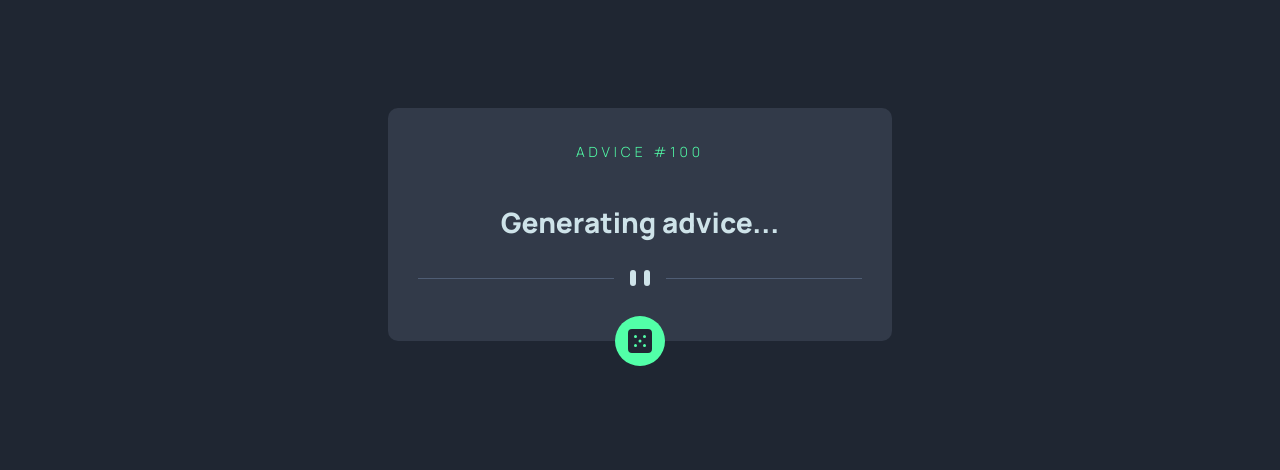
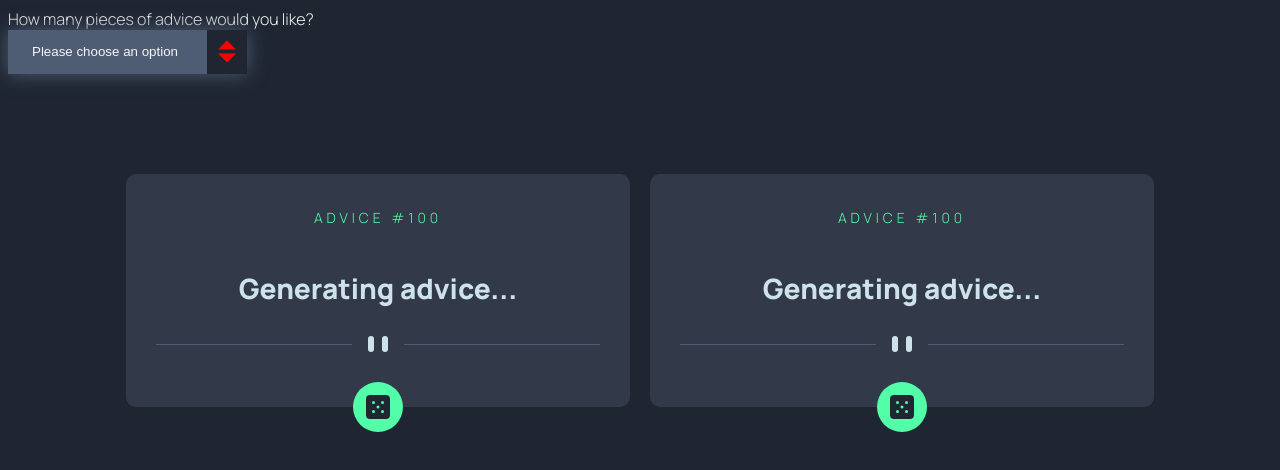
Before and after one commit to andreimaier/advice_FEM, a plain HTML site: page index.html in a window 1280 px wide. Drawn offline with Linux system fonts and the light colour scheme.

Commit message:
branching

```diff
--- a/index.html
+++ b/index.html
@@ -32,9 +32,23 @@
     </style>
   </head>
   <body>
-    <div id="container">
-      <p id="id">ADVICE #100</p>
-      <p id="sfat">Generating advice...</p>
+    <div id="hidden">
+      <label for="number">How many pieces of advice would you like?</label>
+      <div>
+        <select name="" id="number">
+          <option value="none">Please choose an option</option>
+          <option value="one" data-#="1">One</option>
+          <option value="two" data-#="2">Two</option>
+          <option value="three" data-#="3">Three</option>
+          <option value="four" data-#="4">Four</option>
+        </select>
+        <span class="custom-arrow"></span>
+      </div>
+    </div>
+    <div class="advice-wrapper">
+      <div class="container">
+        <p class="id" data-id="one">ADVICE #100</p>
+        <p class="sfat" data-sfat="one">Generating advice...</p>
         <picture>
           <source
             srcset="./images/pattern-divider-desktop.svg"
@@ -42,8 +56,23 @@
           />
           <img src="./images/pattern-divider-mobile.svg" />
         </picture>
-      <div id="button">
+        <div id="one" class="button">
           <img src="./images/icon-dice.svg" \ />
+        </div>
+      </div>
+      <div class="container">
+        <p class="id" data-id="two">ADVICE #100</p>
+        <p class="sfat" data-sfat="two">Generating advice...</p>
+        <picture>
+          <source
+            srcset="./images/pattern-divider-desktop.svg"
+            media="(width>=400px)"
+          />
+          <img src="./images/pattern-divider-mobile.svg" />
+        </picture>
+        <div id="two" class="button">
+          <img src="./images/icon-dice.svg" \ />
+        </div>
       </div>
     </div>
 
--- a/script.js
+++ b/script.js
@@ -1,15 +1,32 @@
-const id = document.querySelector('#id')
-const sfat = document.querySelector('#sfat')
-const button = document.querySelector('#button')
+const id = document.querySelectorAll('.id')
+const sfat = document.querySelectorAll('.sfat')
+const button = document.querySelectorAll('.button')
 
-async function getAdvice() {
+async function getAdvice(e) {
     const response = await fetch("https://api.adviceslip.com/advice?t=" + Math.random());
     const advice = await response.json();
+
+
+    const id = document.querySelector(`p[data-id="${e.id}"]`)
+    const sfat = document.querySelector(`p[data-sfat="${e.id}"]`)
 
     id.textContent = `ADVICE #${advice.slip.id}`
     sfat.textContent = `"${advice.slip.advice}"`
 
     console.log(advice.slip);
+    // console.log(e.id)
+
 }
 
-button.addEventListener('click', () => getAdvice())
+button.forEach(e => e.addEventListener('click', () => getAdvice(e)))
+
+function select(e) {
+    e.target.dataset['#'] ? console.log(e.target.dataset['#']) : 0
+    return e.target.dataset['#']
+}
+
+document.querySelector('#number').addEventListener('click', select)
+
+//try with inner html since that would be safe here.
+//make a function that returns the html and inserts.
+//run it a select() number of times
--- a/style.css
+++ b/style.css
@@ -6,14 +6,16 @@
   --darkblue: hsl(218, 23%, 16%);
   --font: 28px;
 }
-
 body {
   background-color: var(--darkblue);
   font-family: "Manrope", sans-serif;
+}
+.advice-wrapper {
   display: flex;
+  flex-wrap: wrap;
   justify-content: center;
 }
-#container {
+.container {
   position: relative;
   display: flex;
   flex-direction: column;
@@ -26,18 +28,18 @@ body {
   background-color: var(--grayblue);
   border-radius: 10px;
 }
-#id {
+.id {
   color: var(--green);
   font-size: 14px;
   letter-spacing: 4px;
 }
-#sfat {
+.sfat {
   color: var(--cyan);
   font-size: var(--font);
   text-align: center;
   font-weight: 800;
 }
-#button {
+.button {
   position: absolute;
   bottom: 0;
   display: flex;
@@ -48,10 +50,63 @@ body {
   aspect-ratio: 1;
   background-color: var(--green);
   transform: translateY(50%);
+  /* pointer-events: none; */
 }
-#button:hover {
+.button:hover {
   box-shadow: 0px 0px 20px var(--green);
 }
+
+#hidden div {
+  width: max-content;
+  position: relative;
+  display: flex;
+  flex-direction: column;
+
+  box-shadow: 0px 0px 20px var(--gray);
+}
+#hidden label {
+  color: whitesmoke;
+}
+#hidden select {
+  width: max-content;
+  border: 0;
+  padding: 1em 4em 1em 1.5em;
+  color: whitesmoke;
+  background-color: var(--gray);
+}
+
+.custom-arrow {
+  content: "";
+  width: 2.5em;
+  height: 100%;
+  background-color: var(--darkblue);
+  position: absolute;
+  bottom: 0;
+  right: 0;
+  pointer-events: none;
+}
+.custom-arrow::before,
+.custom-arrow::after {
+  --size: 0.6em;
+  content: "";
+  width: 0;
+  height: 0;
+  position: absolute;
+  left: 50%;
+
+  transform: translate(-50%, -50%);
+  border-left: var(--size) solid transparent;
+  border-right: var(--size) solid transparent;
+}
+.custom-arrow::before {
+  border-bottom: var(--size) solid red;
+  top: 35%;
+}
+.custom-arrow::after {
+  border-top: var(--size) solid red;
+  top: 65%;
+}
+
 @media screen and (width>400px) {
   #container {
     max-width: 600px;
```
Lines whose indentation alone changed are shown as unchanged.
